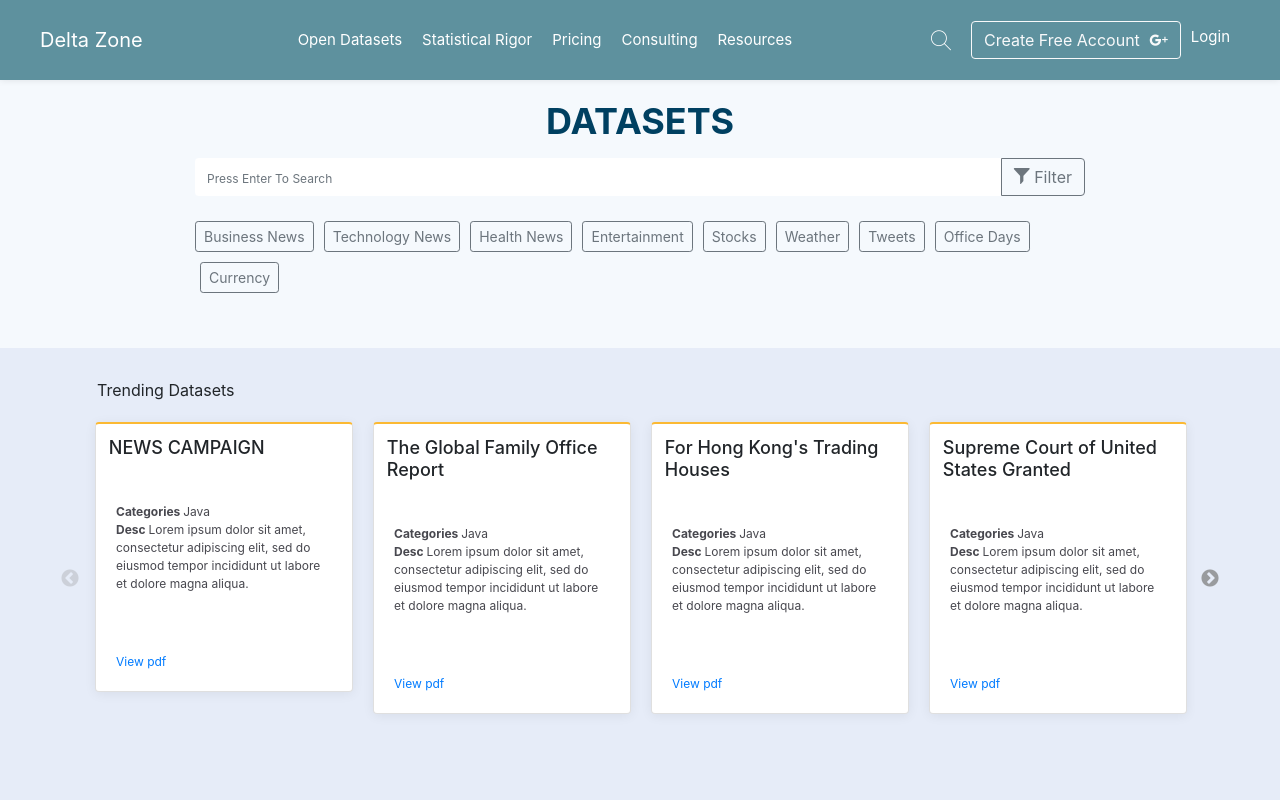
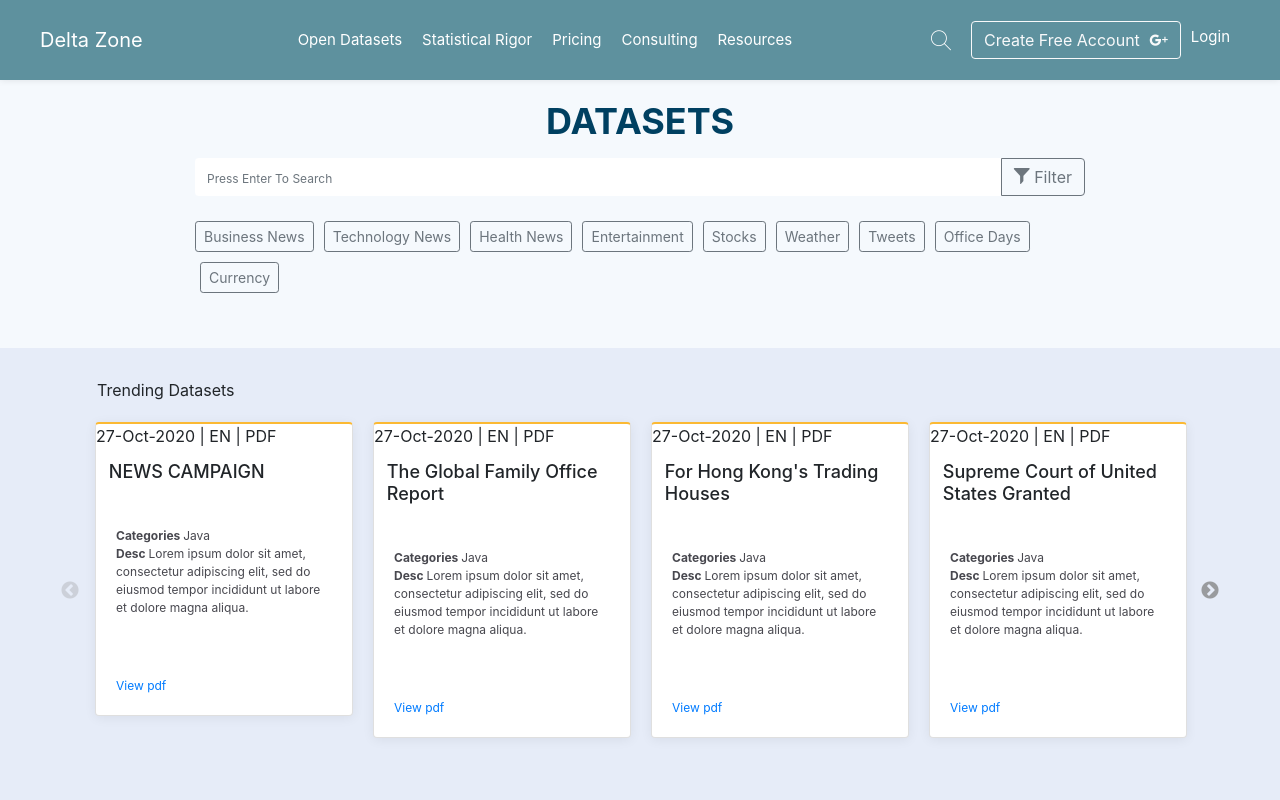
Before and after one commit to guptanidhi/React-Delta, a React (Create React App) app: page / in a window 1280 px wide. Shown: the top 800 px of the page. Built offline with nearby package versions, Linux system fonts and the light colour scheme.

Commit message:
Card design changes

```diff
--- a/src/components/Card/index.js
+++ b/src/components/Card/index.js
@@ -6,6 +6,7 @@ import style from "./card.module.scss";
 function CustomCard({ data }) {
   return (
     <Card className={style.card}>
+      <span>{data.DocumentDate} | {data.Language} | {data.PublicationMethod}</span>
       <Card.Title className={style.carouselTitle}>
         {data.DocumentTitle}
       </Card.Title>
```
